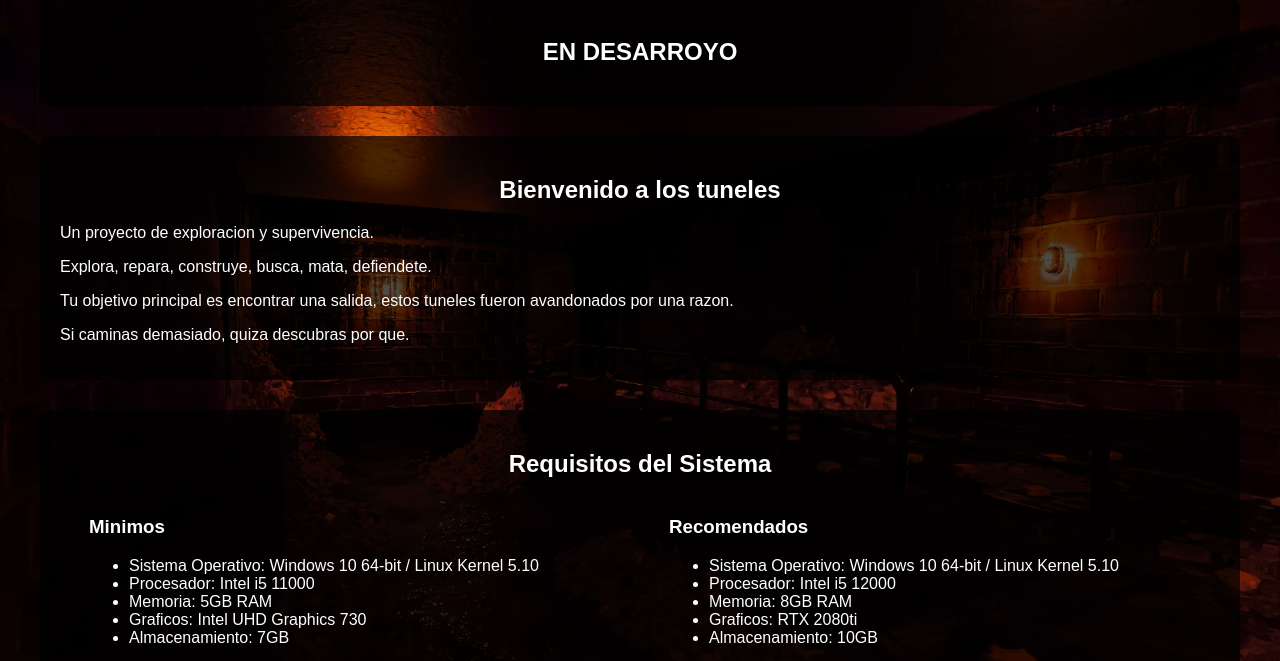
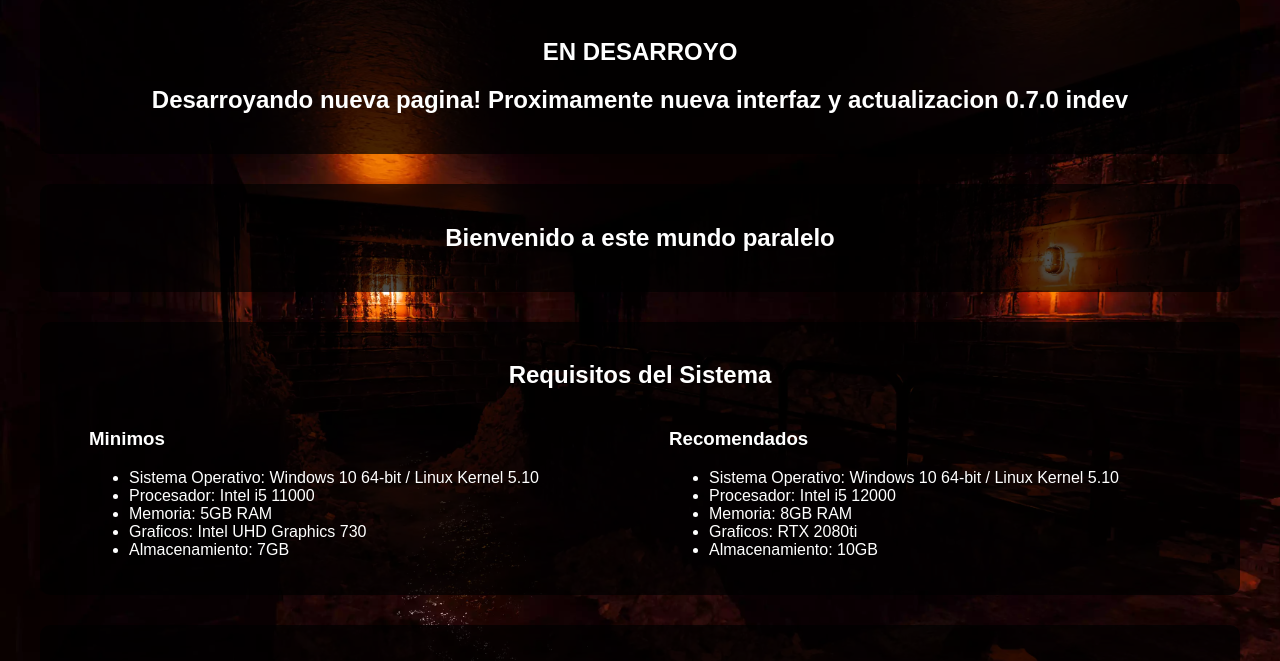
Before and after one commit to itsdpr75/Pagina-Tuneles, a plain HTML site: page index.html in a window 1280 px wide. Shown: the part 122-783 px from the top of the page. Drawn offline with Linux system fonts and the light colour scheme.

Commit message:
Update index.html

```diff
--- a/index.html
+++ b/index.html
@@ -139,13 +139,10 @@
         <div class="container">
             <section>
                 <h1>EN DESARROYO</h1>
+                <h2>Desarroyando nueva pagina! Proximamente nueva interfaz y actualizacion 0.7.0 indev</h2>
             </section>
             <section>
-                <h1>Bienvenido a los tuneles</h1>
-                <p>Un proyecto de exploracion y supervivencia.</p>
-                <p>Explora, repara, construye, busca, mata, defiendete.</p>
-                <p>Tu objetivo principal es encontrar una salida, estos tuneles fueron avandonados por una razon.</p>
-                <p>Si caminas demasiado, quiza descubras por que.</p>
+                <h1>Bienvenido a este mundo paralelo</h1>
             </section>
 
             <section>
```
